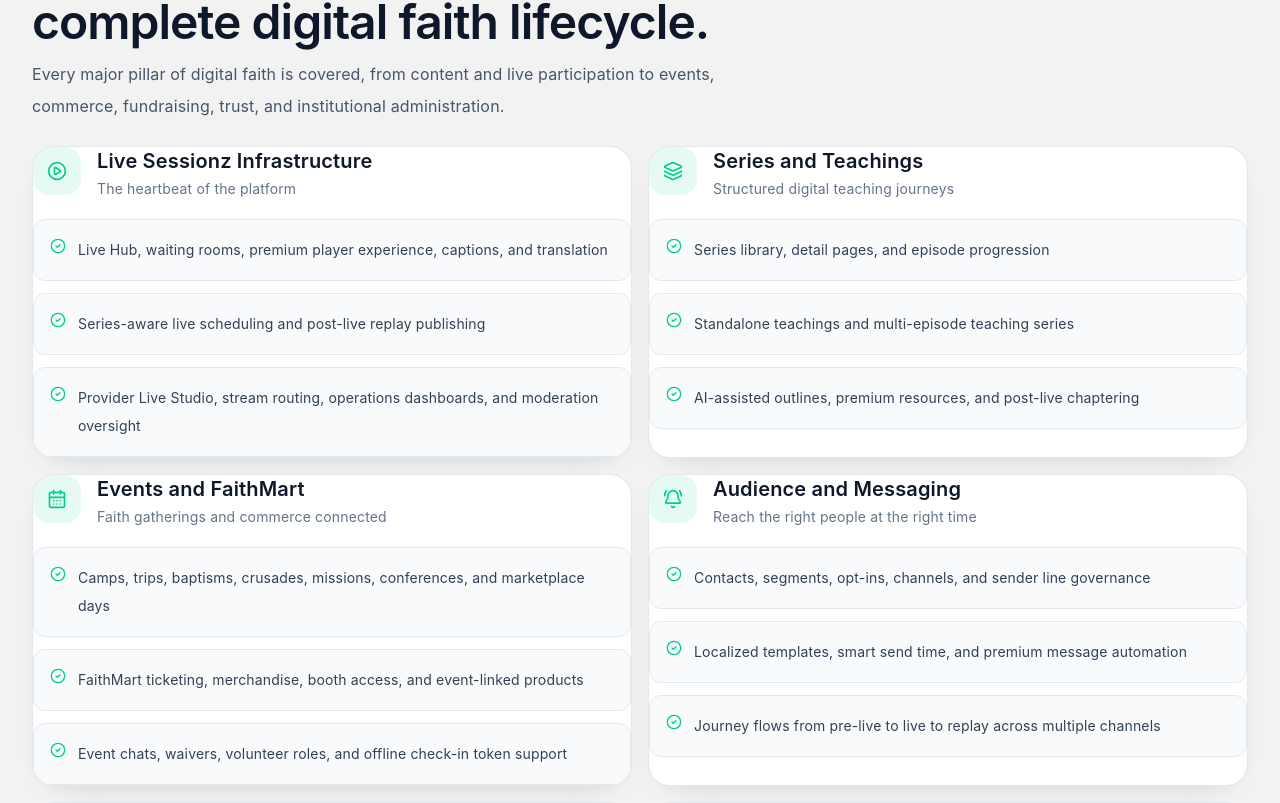
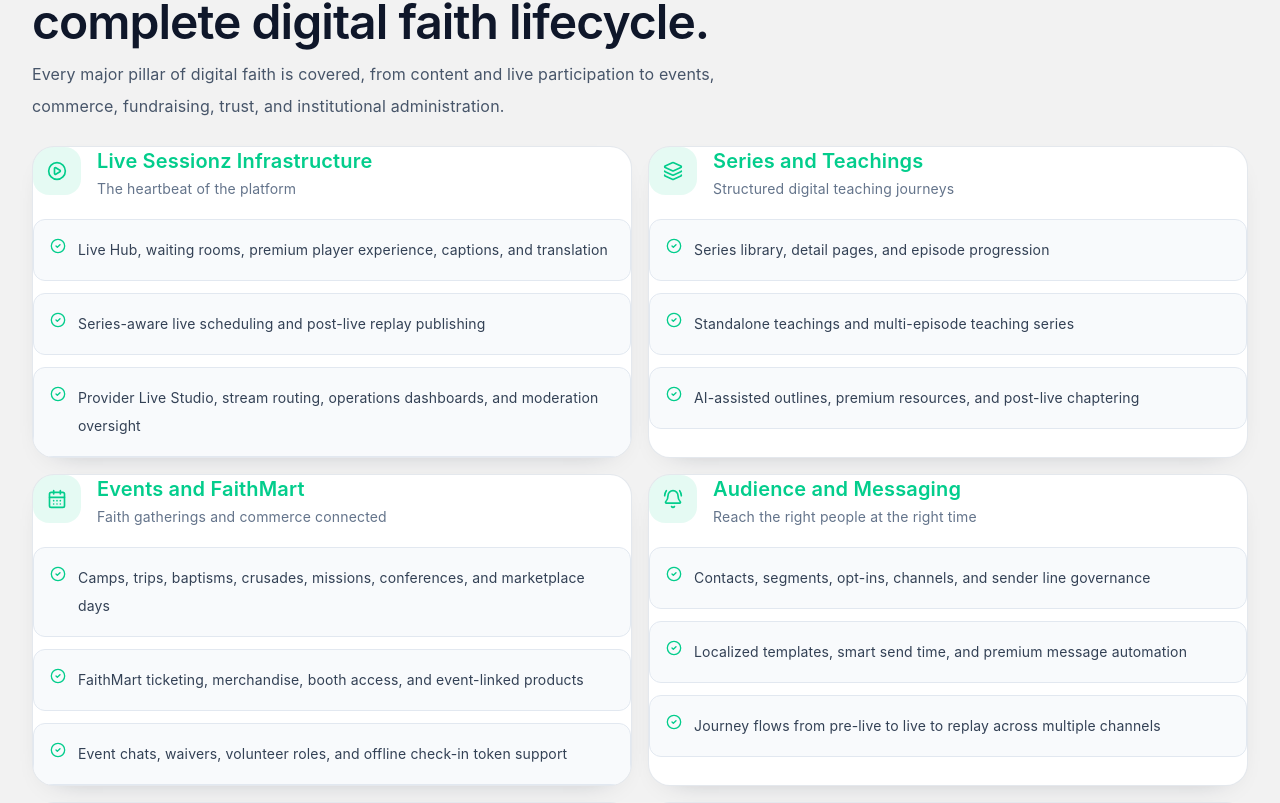
Before and after one commit to ayesigaisaac/FaithHub_MyLiveDealz_Buyer, a React (Vite) app: page / in a window 1280 px wide. Shown: the part 1466-2269 px from the top of the page. Built offline with nearby package versions, Linux system fonts and the light colour scheme.

Commit message:
Set platform feature card headings to brand green

```diff
--- a/src/pages/public/FaithHubLandingPageV2.tsx
+++ b/src/pages/public/FaithHubLandingPageV2.tsx
@@ -560,7 +560,7 @@
                       <group.icon className="h-5 w-5" />
                     </div>
                     <div>
-                      <div className="text-xl font-semibold text-slate-900">{group.title}</div>
+                      <div className="text-xl font-semibold text-[#03cd8c]">{group.title}</div>
                       <div className="mt-1 text-sm text-slate-500">{group.subtitle}</div>
                     </div>
                   </div>
```
